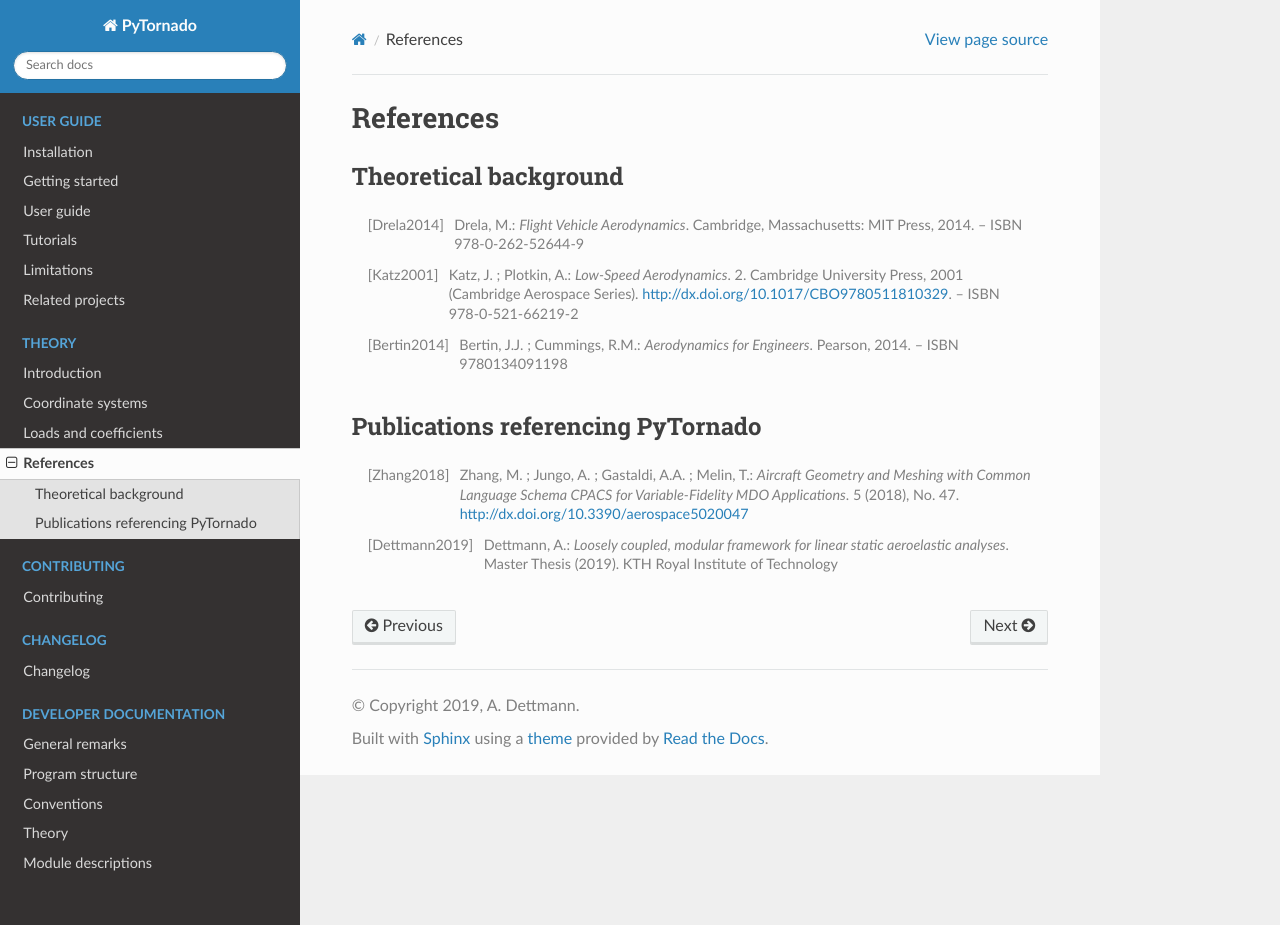
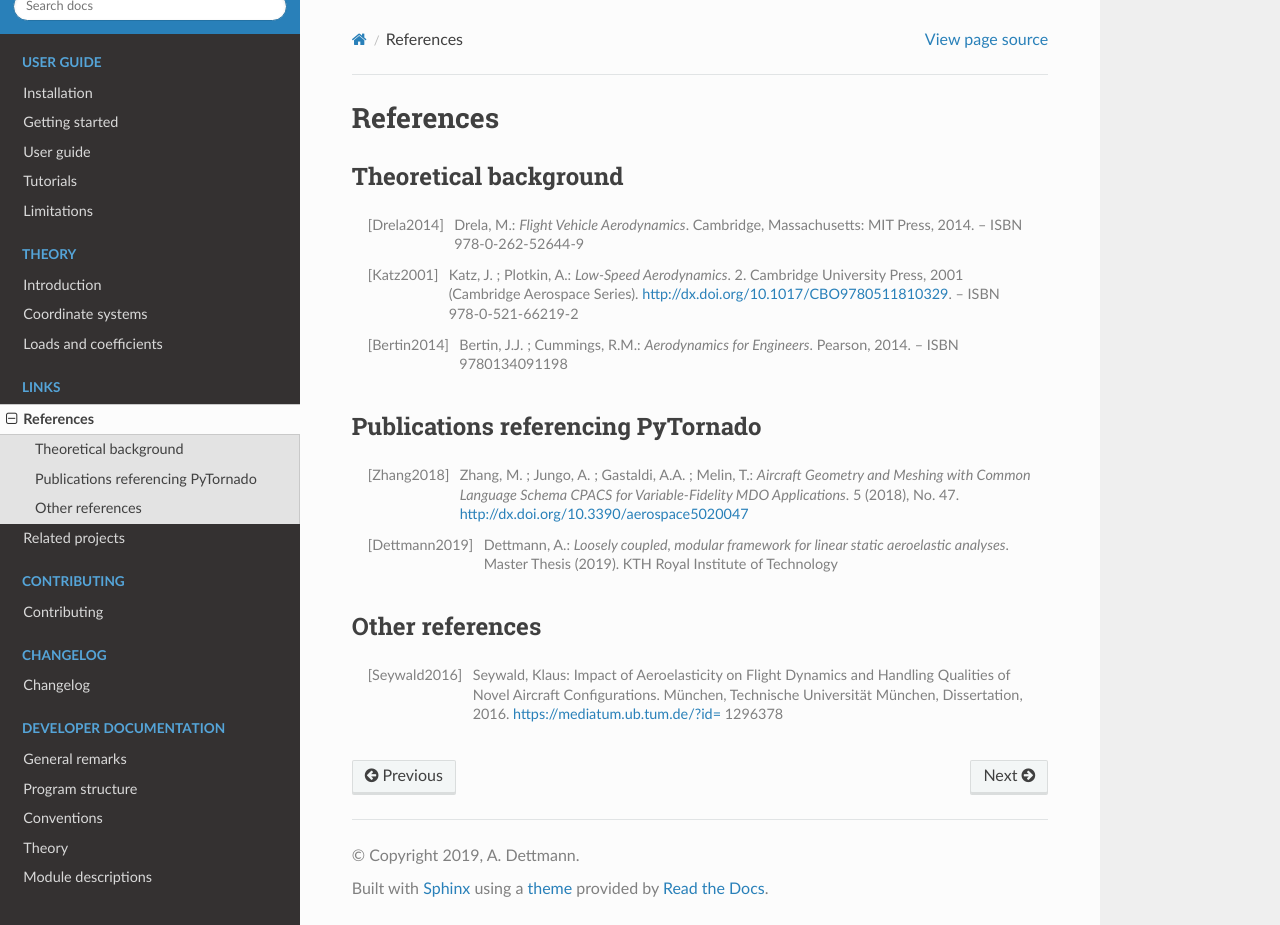
Before and after one commit to airinnova/pytornado, a Sphinx documentation site: the page built from docs/source/theory/references.rst, in a window 1280 px wide and 925 px high. Built offline with Sphinx 7.4.7 and the Read the Docs theme 2.0.0, drawn with Linux system fonts in a browser that asks for light colours; the version number could not be read and is left out.

```diff
--- a/docs/source/theory/index.rst
+++ b/docs/source/theory/index.rst
@@ -5,7 +5,7 @@
 
     This summary is based/copied from [Dettmann2019]_ with the authors permission.
 
-The vortex-lattice method (VLM) is the simplest general 3D potential flow model [Drela2014]_. Since the model is relatively easy to setup and has low computational cost, it is a widely used tool in conceptual aircraft design [Drela2014]_ [Seywald2016]. The theory is well covered in literature, for instance by Drela [Drela2014]_, Katz and Plotkin [Katz2001]_ and Bertin and Cummings [Bertin2014]_. Only a basic summary will be given here. The VLM makes use of many assumptions and simplifications. Most significantly, quasi-steady, *potential flow* is assumed. A potential flow implies an inviscid and irrotational flow field. Viscous, dissipative effects such as turbulence or the boundary layer cannot be resolved. Only induced drag can be computed. The flow field is further assumed to incompressible, which is a reasonable simplification in low subsonic airflow [Drela2014]_. The lifting surfaces are assumed to be thin. Small angles of attack and sideslip angles are assumed. In general, large-angle effects like stall cannot be modelled.
+The vortex-lattice method (VLM) is the simplest general 3D potential flow model [Drela2014]_. Since the model is relatively easy to setup and has low computational cost, it is a widely used tool in conceptual aircraft design [Drela2014]_ [Seywald2016]_. The theory is well covered in literature, for instance by Drela [Drela2014]_, Katz and Plotkin [Katz2001]_ and Bertin and Cummings [Bertin2014]_. Only a basic summary will be given here. The VLM makes use of many assumptions and simplifications. Most significantly, quasi-steady, *potential flow* is assumed. A potential flow implies an inviscid and irrotational flow field. Viscous, dissipative effects such as turbulence or the boundary layer cannot be resolved. Only induced drag can be computed. The flow field is further assumed to incompressible, which is a reasonable simplification in low subsonic airflow [Drela2014]_. The lifting surfaces are assumed to be thin. Small angles of attack and sideslip angles are assumed. In general, large-angle effects like stall cannot be modelled.
 
 .. figure:: _static/images/vlm_discretisation.svg
    :width: 400 px
--- a/docs/source/theory/references.rst
+++ b/docs/source/theory/references.rst
@@ -18,3 +18,8 @@
 .. [Zhang2018] Zhang, M. ; Jungo, A. ; Gastaldi, A.A. ; Melin, T.: *Aircraft Geometry and Meshing with Common Language Schema CPACS for Variable-Fidelity MDO Applications*. 5 (2018), No. 47. http://dx.doi.org/10.3390/aerospace5020047
 
 .. [Dettmann2019] Dettmann, A.: *Loosely coupled, modular framework for linear static aeroelastic analyses*. Master Thesis (2019). KTH Royal Institute of Technology
+
+Other references
+----------------
+
+.. [Seywald2016] Seywald, Klaus: Impact of Aeroelasticity on Flight Dynamics and Handling Qualities of Novel Aircraft Configurations. München, Technische Universität München, Dissertation, 2016. https://mediatum.ub.tum.de/?id= 1296378
--- a/docs/source/user_guide/related_projects.rst
+++ b/docs/source/user_guide/related_projects.rst
@@ -15,6 +15,4 @@
    :alt: AeroFrame
    :align: right
 
-**AeroFrame** is a framework for static aeroelastic analyses. The framework was developed in a master thesis at *KTH Royal Institute of Technology* and `Airinnova AB`_. Note however, that *AeroFrame* is not being actively developed at the moment. For more information see:
-
-* **TODO**
+**AeroFrame** is a framework for static aeroelastic analyses. The framework was developed in a master thesis at *KTH Royal Institute of Technology* and `Airinnova AB`_. Note however, that *AeroFrame* is not being actively developed at the moment. For more information see [Dettmann2019]_.
```
Also changed, not shown: docs/source/index.rst (+6 -1 lines), docs/source/user_guide/input_file_airfoil.rst (+16 -1 lines).
